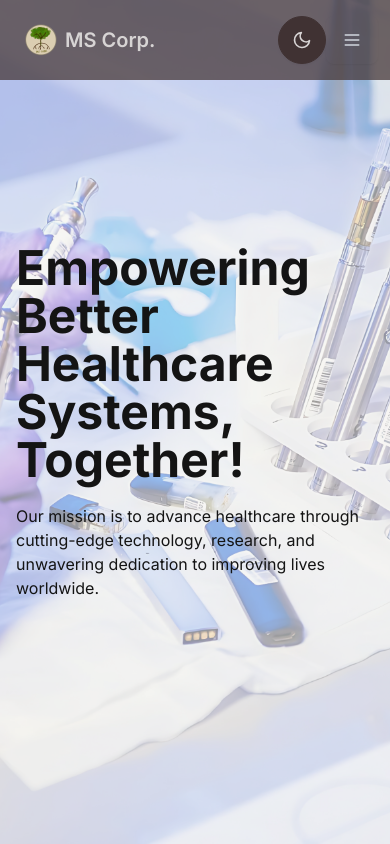
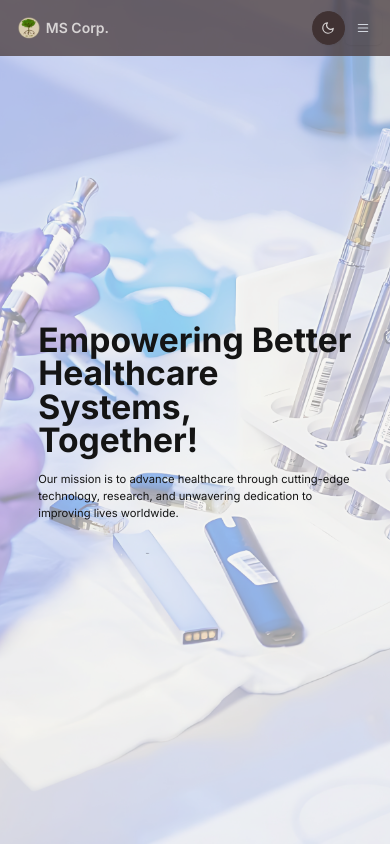
Before and after one commit to nadirras/company-profile, a Next.js app: page / in a window 390 px wide. Shown: the top 844 px of the page. Built offline with nearby package versions, Linux system fonts and the light colour scheme.

Commit message:
init edit styles

```diff
--- a/src/app/globals.css
+++ b/src/app/globals.css
@@ -11,3 +11,15 @@
     grid-template-columns: repeat(2, minmax(0, 1fr));
   }
 }
+
+@media (max-width: 786px) {
+  html {
+    font-size: 80%;
+  }
+}
+
+@media (max-width: 480px) {
+  html {
+    font-size: 70%;
+  }
+}
```
